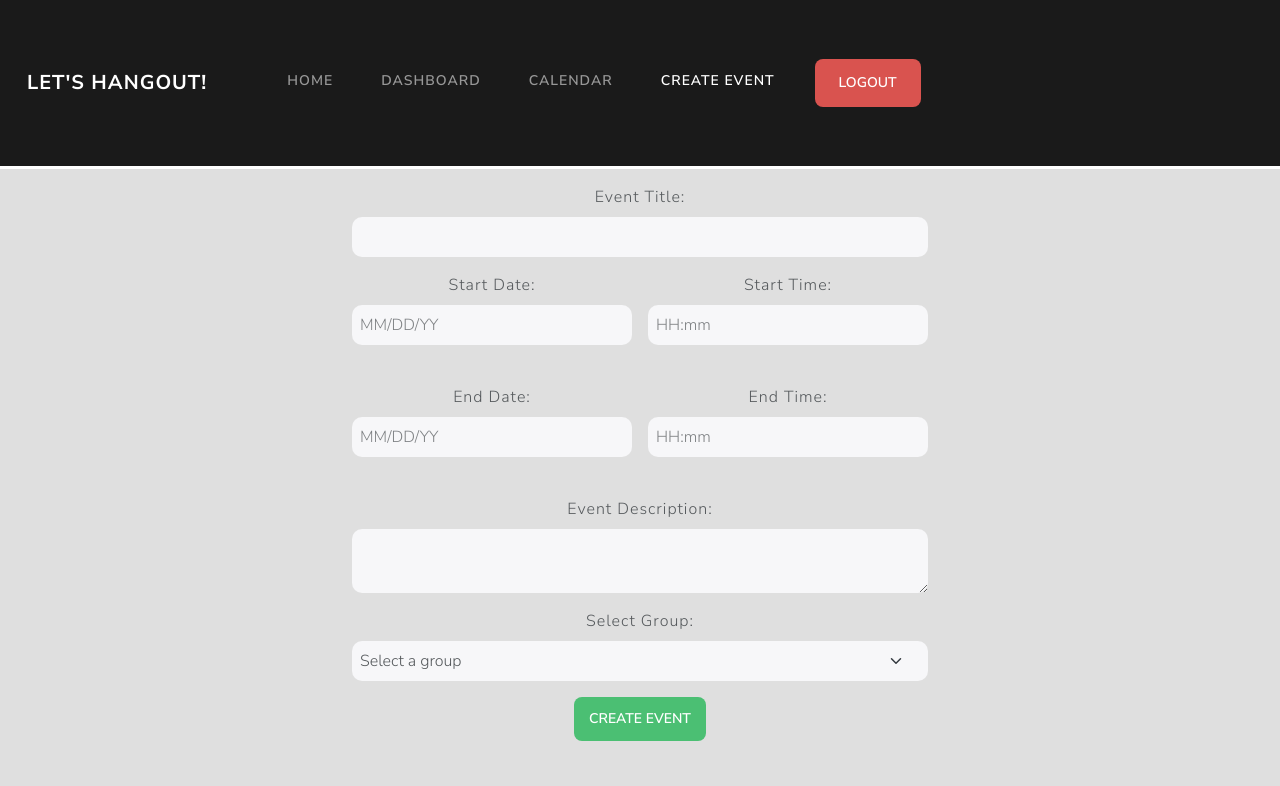
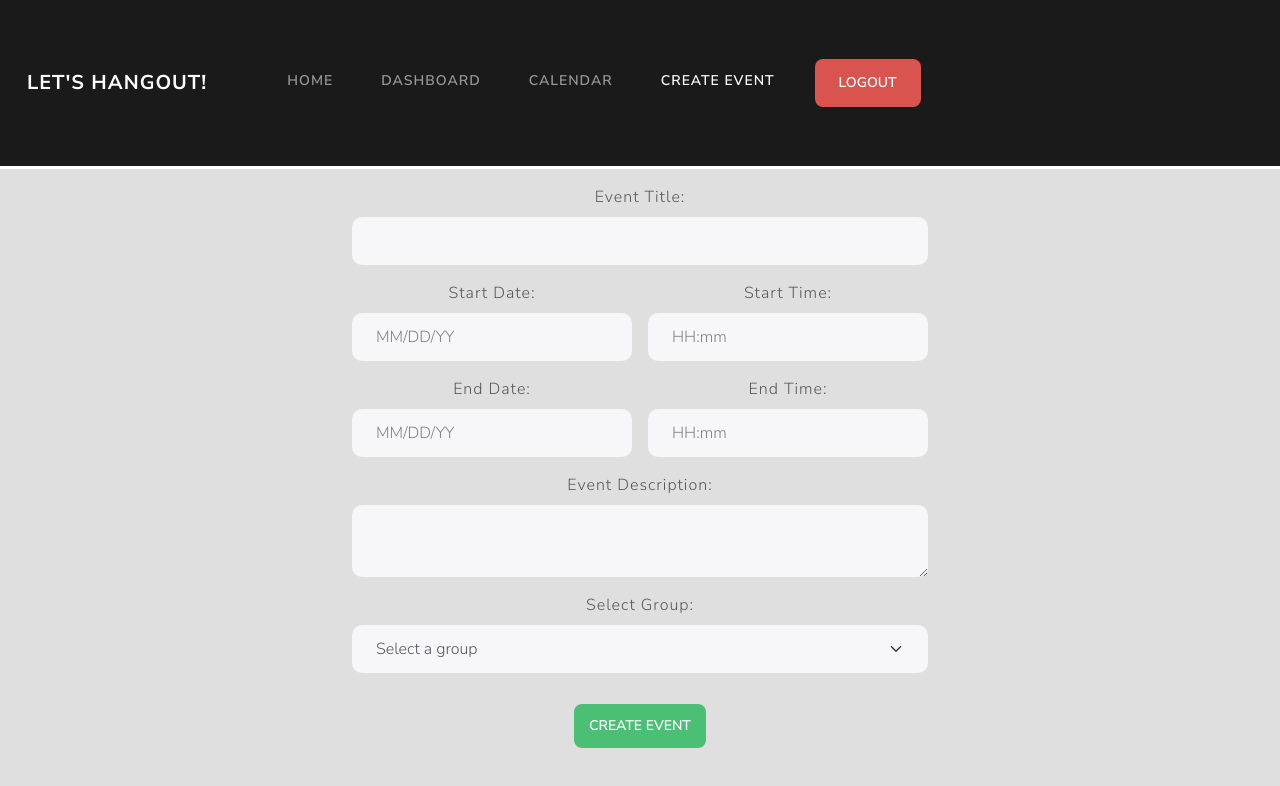
Before and after one commit to SPerrott22/lets-hangout, a React (Vite) app in the folder front-end/: page /event_creation in a window 1280 px wide. Shown: the top 786 px of the page. Built offline with nearby package versions, Linux system fonts and the light colour scheme; sample sign-in values are in the browser's storage.

Commit message:
Misc. fixes and adjustments
AccountCreation.jsx: was importing the wrong .css file

EventCreation.css: removed portions of unnecessary formatting code, adjusted spacing of form submission button

Login.css: adjust spacing of form submission button

Login.jsx: made it so both fields are required

```diff
--- a/front-end/pages/AccountCreation.jsx
+++ b/front-end/pages/AccountCreation.jsx
@@ -1,6 +1,6 @@
 import React, { useState } from 'react';
 import { redirect, Navigate } from 'react-router-dom';
-import "./EventCreation.css";
+import "./AccountCreation.css";
 
 
 const AccountCreation = () => {
--- a/front-end/pages/EventCreation.css
+++ b/front-end/pages/EventCreation.css
@@ -3,22 +3,10 @@
   margin: 0 auto;
 }
 
-  .event-form div {
-    margin-bottom: 16px;
-  }
-
-  .event-form label {
-    display: block;
-    margin-bottom: 8px;
-  }
 
 .event-form input,
 .event-form textarea,
 .event-form select {
-    width: 100%;
-    padding: 8px;
-    margin-bottom: 8px;
-    box-sizing: border-box;
   border-radius: 10px;
 }
 
@@ -26,5 +14,6 @@
   background-color: #4bbf73;
   color: white;
   padding: 10px 15px;
+  margin-top: 15px;
   border: none;
 }
--- a/front-end/pages/Login.css
+++ b/front-end/pages/Login.css
@@ -7,3 +7,7 @@
 .login-form input {
     border-radius: 10px;
 }
+
+.login-form button {
+    margin-top: 15px;
+}
--- a/front-end/pages/Login.jsx
+++ b/front-end/pages/Login.jsx
@@ -110,11 +110,11 @@ export default function Login() {
                 <div className="row g-3 mb-3">
                     <div className="col">
                         <label htmlFor="username" className="form-label">Username</label>
-                        <input id="username" type="text" onChange={e => setUserName(e.target.value)} className="form-control"/>
+                        <input id="username" type="text" onChange={e => setUserName(e.target.value)} required className="form-control"/>
                     </div>
                     <div className="col">
                         <label htmlFor="password" className="form-label">Password</label>
-                        <input id="password" type="password" onChange={e => setPassword(e.target.value)} className="form-control"/>
+                        <input id="password" type="password" onChange={e => setPassword(e.target.value)} required className="form-control"/>
                     </div>
                 </div>
                 <p></p>
```
Lines whose indentation alone changed are shown as unchanged.
